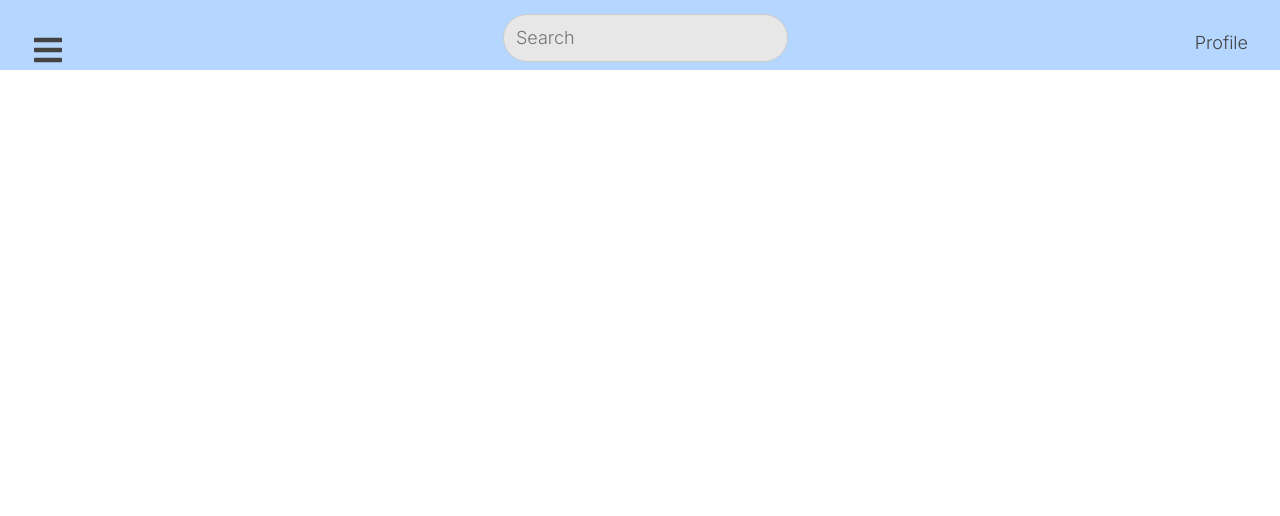
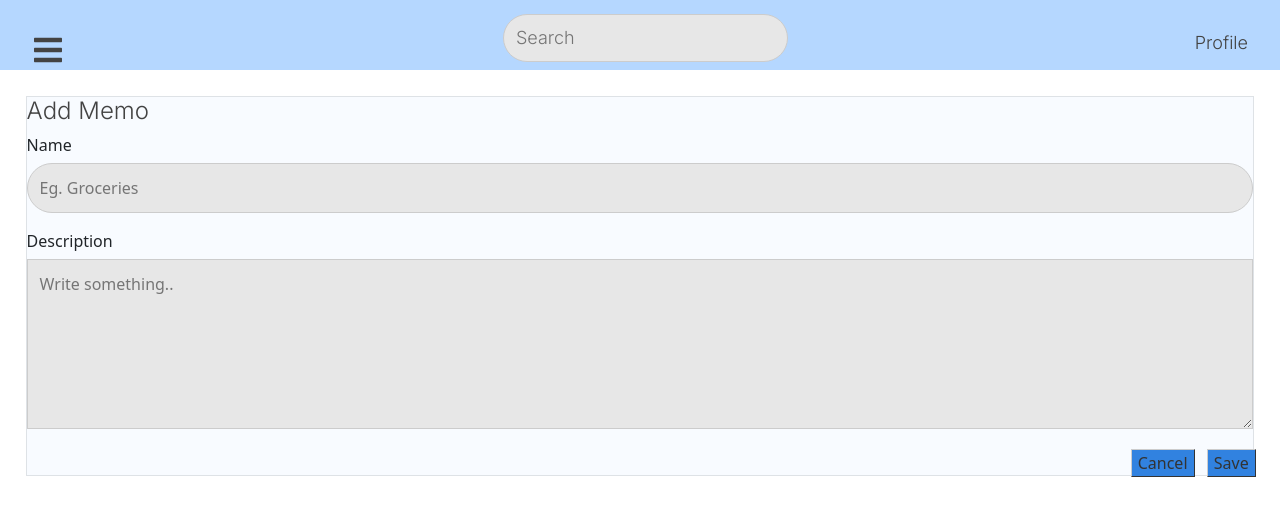
Before and after one commit to yiyangshen/COMP30022-DocMcStuffins, a React (Create React App) app in the folder frontend/: page /memos/new in a window 1280 px wide. Shown: the top 516 px of the page. Built offline with nearby package versions, Linux system fonts and the light colour scheme.

Commit message:
New Memo page created
No Api integration yet

```diff
--- a/frontend/src/App.tsx
+++ b/frontend/src/App.tsx
@@ -13,6 +13,8 @@ import SignUp from "./components/signup";
 import ViewContacts from "./components/viewContacts";
 import Dashboard from "./components/dashboard";
 import newContact from "./components/newContact"
+import newMemo from "./components/newMemo";
+import newGroup from "./components/newGroup";
 import ViewGroups from "./components/viewGroups";
 import ViewMemos from "./components/viewMemos";
 
@@ -53,11 +55,11 @@ function App() {
                         <Route path="/contacts/details" />
 
                         <Route exact path="/groups" component={ViewGroups} />
-                        <Route exact path="/groups/new" />
+                        <Route exact path="/groups/new" component = {newGroup}/>
                         <Route path="/groups/details" />
 
                         <Route exact path="/memos" component={ViewMemos} />
-                        <Route exact path="/memos/new" />
+                        <Route exact path="/memos/new" component = {newMemo} />
                         <Route path="/memos/details" />
                     </div>
                 </Switch>
--- a/frontend/src/components/newContact.tsx
+++ b/frontend/src/components/newContact.tsx
@@ -1,4 +1,3 @@
-
 /* Import the required libraries and types */
 import React from "react";
 import "../css/newContact.css";
--- /dev/null
+++ b/frontend/src/components/newGroup.tsx
@@ -0,0 +1,26 @@
+/* Import the required libraries and types */
+import React from "react";
+import { Link} from "react-router-dom";
+import "../css/newGroup.css";
+
+class newMemo extends React.Component {
+    render() {
+        return (
+            <div className="box">
+                <h1>Add Group</h1>
+                <div className="border">
+                    <label>Name</label>
+                    <input type="text" id="memoName" name="memoName" placeholder="Eg. Groceries"/>
+                    <label>Description</label>
+                    <textarea id="description" name="description" placeholder="Write something.."></textarea>
+
+                    <Link to=".." className="cancel">Cancel</Link>
+                    <Link to=".." className="save">Save</Link>
+                </div>
+            </div>
+
+        );
+    }
+}
+
+export default newMemo;
--- /dev/null
+++ b/frontend/src/components/newMemo.tsx
@@ -0,0 +1,24 @@
+/* Import the required libraries and types */
+import React from "react";
+import { Link} from "react-router-dom";
+import "../css/newMemo.css";
+
+class newMemo extends React.Component {
+
+    render() {
+        return (
+            <div className="border">
+                <h1>Add Memo</h1>
+                <label>Name</label>
+                <input type="text" id="memoName" name="memoName" placeholder="Eg. Groceries"/>
+                <label>Description</label>
+                <textarea id="description" name="description" placeholder="Write something.."></textarea>
+
+                <Link to=".." className="cancel">Cancel</Link>
+                <Link to=".." className="save">Save</Link>
+            </div>
+        );
+    }
+}
+
+export default newMemo;
--- /dev/null
+++ b/frontend/src/css/newMemo.css
@@ -0,0 +1,26 @@
+textarea[id = description]{
+    height:170px
+}
+.save {
+    text-decoration: none;
+    background-color: #3182e0;
+    color: #333333;
+    padding: 2px 6px 2px 6px;
+    border-top: 1px solid #CCCCCC;
+    border-right: 1px solid #333333;
+    border-bottom: 1px solid #333333;
+    border-left: 1px solid #CCCCCC;
+    margin-left: 1%;
+}
+.cancel {
+
+    text-decoration: none;
+    background-color: #3182e0;
+    color: #333333;
+    padding: 2px 6px 2px 6px;
+    border-top: 1px solid #CCCCCC;
+    border-right: 1px solid #333333;
+    border-bottom: 1px solid #333333;
+    border-left: 1px solid #CCCCCC;
+    margin-left: 90%;
+}
```
Also changed, not shown: frontend/src/css/newGroup.css (added).
